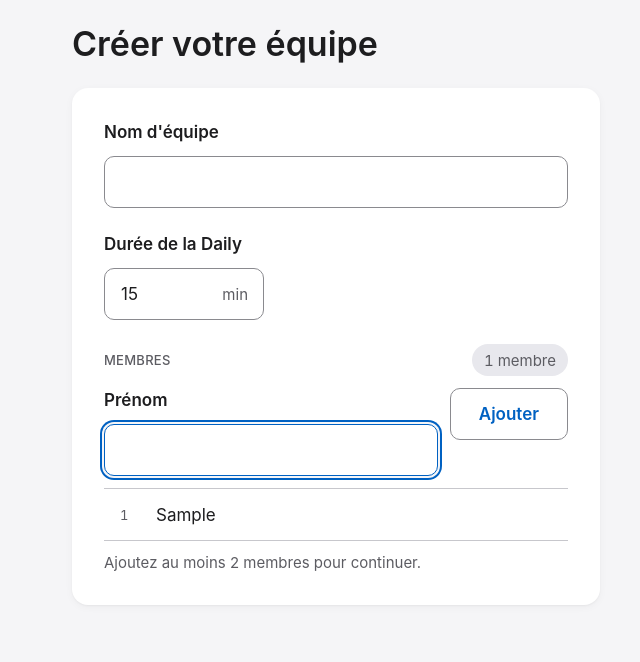
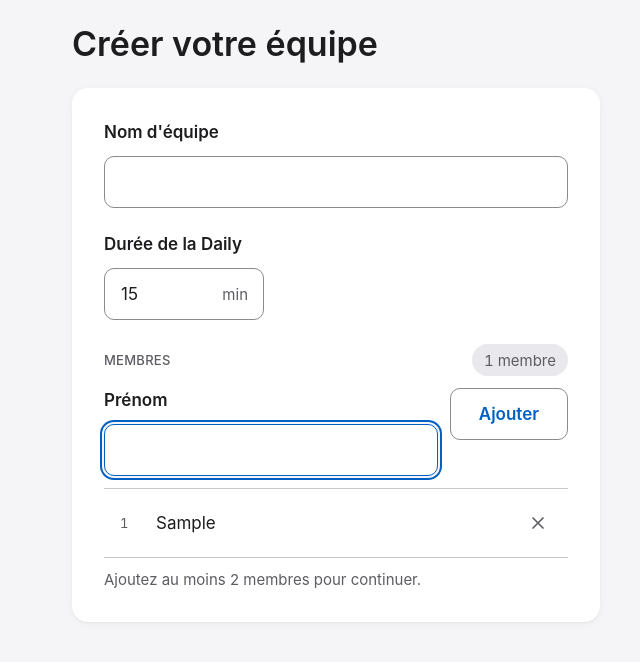
Before and after one commit to midoman59/daily-timer-simple, an Angular app: page /#/equipe in a window 1280 px wide. Both pictures are taken after typing "Sample" into the empty fields and a click on the button "Ajouter". Shown: the top 662 px of the page, without its empty margins (304-944 px from the left). Built offline with nearby package versions, Linux system fonts and the light colour scheme.

Commit message:
S4 : retirer un membre avant enregistrement
Bouton Supprimer par membre, compteur mis à jour, focus transmis au membre suivant ou au champ Prénom ; rien n'est enregistré à ce stade.

Co-Authored-By: Claude Haiku 5.5 <noreply@anthropic.com>

```diff
--- a/src/app/pages/team-editor/team-editor.css
+++ b/src/app/pages/team-editor/team-editor.css
@@ -174,6 +174,33 @@
 }
 
 .member-name {
+  flex: 1;
+  min-width: 0;
   font-size: 17px;
   color: var(--color-text);
+  overflow-wrap: anywhere;
 }
+
+.icon-btn {
+  display: inline-flex;
+  align-items: center;
+  justify-content: center;
+  width: 44px;
+  height: 44px;
+  padding: 0;
+  border: 0;
+  border-radius: 50%;
+  background: transparent;
+  color: var(--color-text-secondary);
+  cursor: pointer;
+}
+
+.icon-btn:hover {
+  background: var(--color-surface-muted);
+  color: var(--color-text);
+}
+
+.icon-btn:focus-visible {
+  outline: none;
+  box-shadow: var(--shadow-focus);
+}
--- a/src/app/pages/team-editor/team-editor.html
+++ b/src/app/pages/team-editor/team-editor.html
@@ -70,6 +70,18 @@
           <li class="member-row">
             <span class="member-order">{{ $index + 1 }}</span>
             <span class="member-name">{{ member }}</span>
+            <button
+              #deleteButton
+              type="button"
+              class="icon-btn"
+              [attr.aria-label]="'Supprimer ' + member"
+              [title]="'Supprimer ' + member"
+              (click)="removeMember($index)"
+            >
+              <svg viewBox="0 0 24 24" width="20" height="20" aria-hidden="true" focusable="false">
+                <path d="M6 6l12 12M18 6L6 18" fill="none" stroke="currentColor" stroke-width="2" stroke-linecap="round" />
+              </svg>
+            </button>
           </li>
         }
       </ol>
--- a/src/app/pages/team-editor/team-editor.ts
+++ b/src/app/pages/team-editor/team-editor.ts
@@ -1,4 +1,4 @@
-import { Component, ElementRef, computed, signal, viewChild } from '@angular/core';
+import { Component, ElementRef, computed, signal, viewChild, viewChildren } from '@angular/core';
 import { AbstractControl, FormControl, ReactiveFormsModule, ValidationErrors } from '@angular/forms';
 import {
   DEFAULT_DURATION_MINUTES,
@@ -39,6 +39,7 @@ export class TeamEditor {
   protected readonly memberAttempted = signal(false);
 
   private readonly memberField = viewChild.required<ElementRef<HTMLInputElement>>('memberField');
+  private readonly deleteButtons = viewChildren<ElementRef<HTMLButtonElement>>('deleteButton');
 
   protected readonly name = new FormControl('', {
     nonNullable: true,
@@ -98,6 +99,17 @@ export class TeamEditor {
     }
   }
 
+  /**
+   * Retire le membre à cet index. Le focus passe au bouton Supprimer du membre suivant,
+   * ou au champ Prénom s'il n'y a plus de membre après.
+   */
+  protected removeMember(index: number): void {
+    const next = this.deleteButtons()[index + 1]?.nativeElement;
+    this.members.update((list) => list.filter((_, i) => i !== index));
+    this.syncMemberInput();
+    (next ?? this.memberField().nativeElement).focus();
+  }
+
   protected onMemberEnter(event: Event): void {
     event.preventDefault();
     this.addMember();
```
Also changed, not shown: 1 other file (tests, documents, lock files or other folders).
